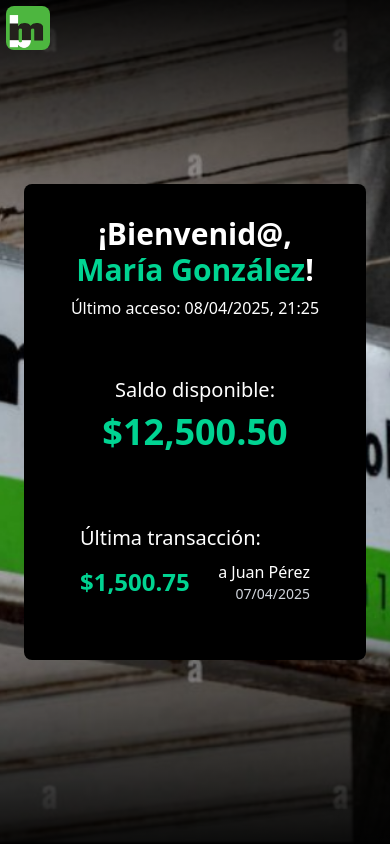
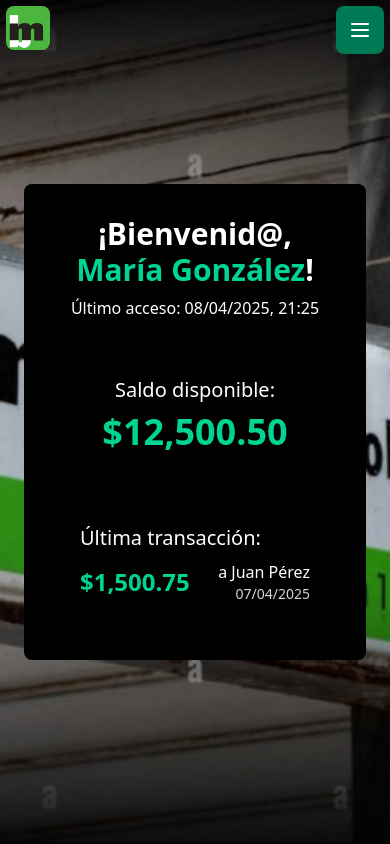
Before and after one commit to Erms03/Proyecto-Lia, a React (Vite) app: page /#/user in a window 390 px wide. Built offline with nearby package versions, Linux system fonts and the light colour scheme.

Commit message:
haciendo responsive la pagina user

```diff
--- a/src/pages/UserPage.jsx
+++ b/src/pages/UserPage.jsx
@@ -2,6 +2,7 @@ import React, { useState, useEffect } from "react";
 import { Link, useNavigate } from "react-router-dom";
 
 export const UserPage = () => {
+  const [isMenuOpen, setIsMenuOpen] = useState(false);
   const navigate = useNavigate();
   const [userData, setUserData] = useState({
     name: "María González",
@@ -135,6 +136,96 @@ export const UserPage = () => {
         </nav>
       </div>
 
+      {/* Botón para abrir/cerrar menú lateral */}
+      <button
+        onClick={toggleMenu}
+        className="fixed right-0 mt-[6px] mr-[6px] z-30 bg-emerald-700 hover:bg-emerald-600 text-white p-3 rounded-lg shadow-lg transition-all sm:visible lg:invisible"
+      >
+        {isMenuOpen ? (
+          <svg
+            xmlns="http://www.w3.org/2000/svg"
+            className="h-6 w-6"
+            fill="none"
+            viewBox="0 0 24 24"
+            stroke="currentColor"
+          >
+            <path
+              strokeLinecap="round"
+              strokeLinejoin="round"
+              strokeWidth={2}
+              d="M6 18L18 6M6 6l12 12"
+            />
+          </svg>
+        ) : (
+          <svg
+            xmlns="http://www.w3.org/2000/svg"
+            className="h-6 w-6"
+            fill="none"
+            viewBox="0 0 24 24"
+            stroke="currentColor"
+          >
+            <path
+              strokeLinecap="round"
+              strokeLinejoin="round"
+              strokeWidth={2}
+              d="M4 6h16M4 12h16M4 18h16"
+            />
+          </svg>
+        )}
+      </button>
+
+      {/* Menú lateral izquierdo */}
+      <div
+        className={`fixed left-0 top-0 h-full w-64 bg-black bg-opacity-90 z-20 transform ${
+          isMenuOpen ? "translate-x-0" : "-translate-x-full"
+        } transition-transform duration-300 ease-in-out border-r-2 border-white`}
+      >
+        <div className="p-6">
+          <h2 className="text-2xl text-emerald-400 font-bold mb-8">Menú</h2>
+
+          <div className="space-y-4 text-center mt-16">
+            <Link
+              to="/user"
+              className="block w-full bg-emerald-700 hover:bg-emerald-600 text-white font-bold py-3 px-4 rounded-lg transition-colors"
+            >
+              Inicio
+            </Link>
+
+            <div
+              to="/send-complaints"
+              className="block w-full bg-emerald-700 hover:bg-emerald-600 text-white font-bold py-3 px-4 rounded-lg transition-colors"
+            >
+              Operaciones
+            </div>
+
+            <Link
+              to="/transactions"
+              className="block w-full bg-emerald-700 hover:bg-emerald-600 text-white font-bold py-3 px-4 rounded-lg transition-colors"
+            >
+              Transacciones
+            </Link>
+            <Link
+              to="/complaints"
+              className="block w-full bg-emerald-700 hover:bg-emerald-600 text-white font-bold py-3 px-4 rounded-lg transition-colors"
+            >
+              Quejas
+            </Link>
+            <Link
+              to="/profile"
+              className="block w-full bg-emerald-700 hover:bg-emerald-600 text-white font-bold py-3 px-4 rounded-lg transition-colors"
+            >
+              Perfil
+            </Link>
+            <button
+              onClick={handleLogout}
+              className="block w-full bg-emerald-700 hover:bg-emerald-600 text-white font-bold py-3 px-4 rounded-lg transition-colors cursor-pointer"
+            >
+              Salir
+            </button>
+          </div>
+        </div>
+      </div>
+
       {/* Contenido principal */}
       <div className="flex-grow flex flex-col items-center justify-center z-10 sm:m-6">
         <div className="bg-black bg-opacity-80 p-8 rounded-lg w-full max-w-2xl">
```
